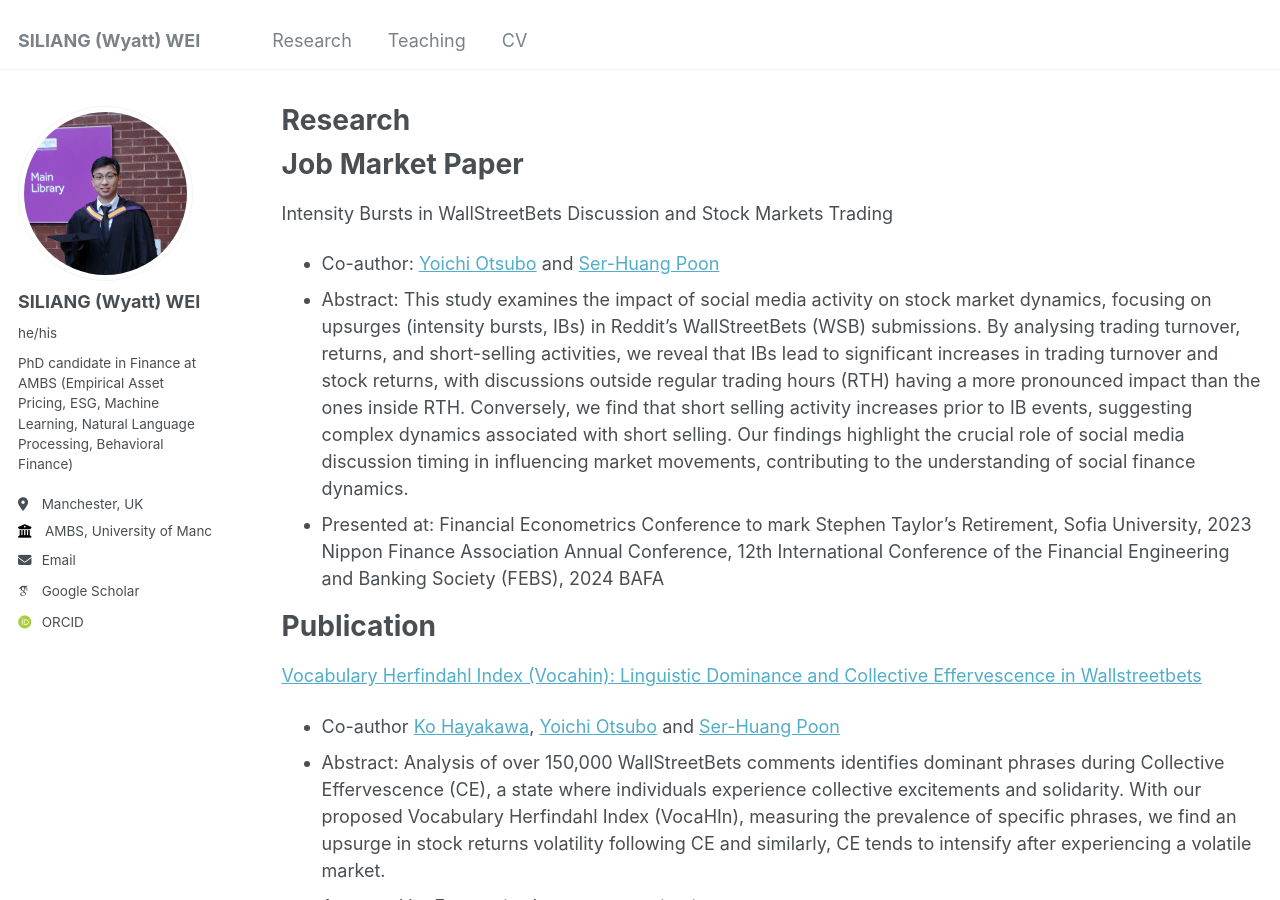
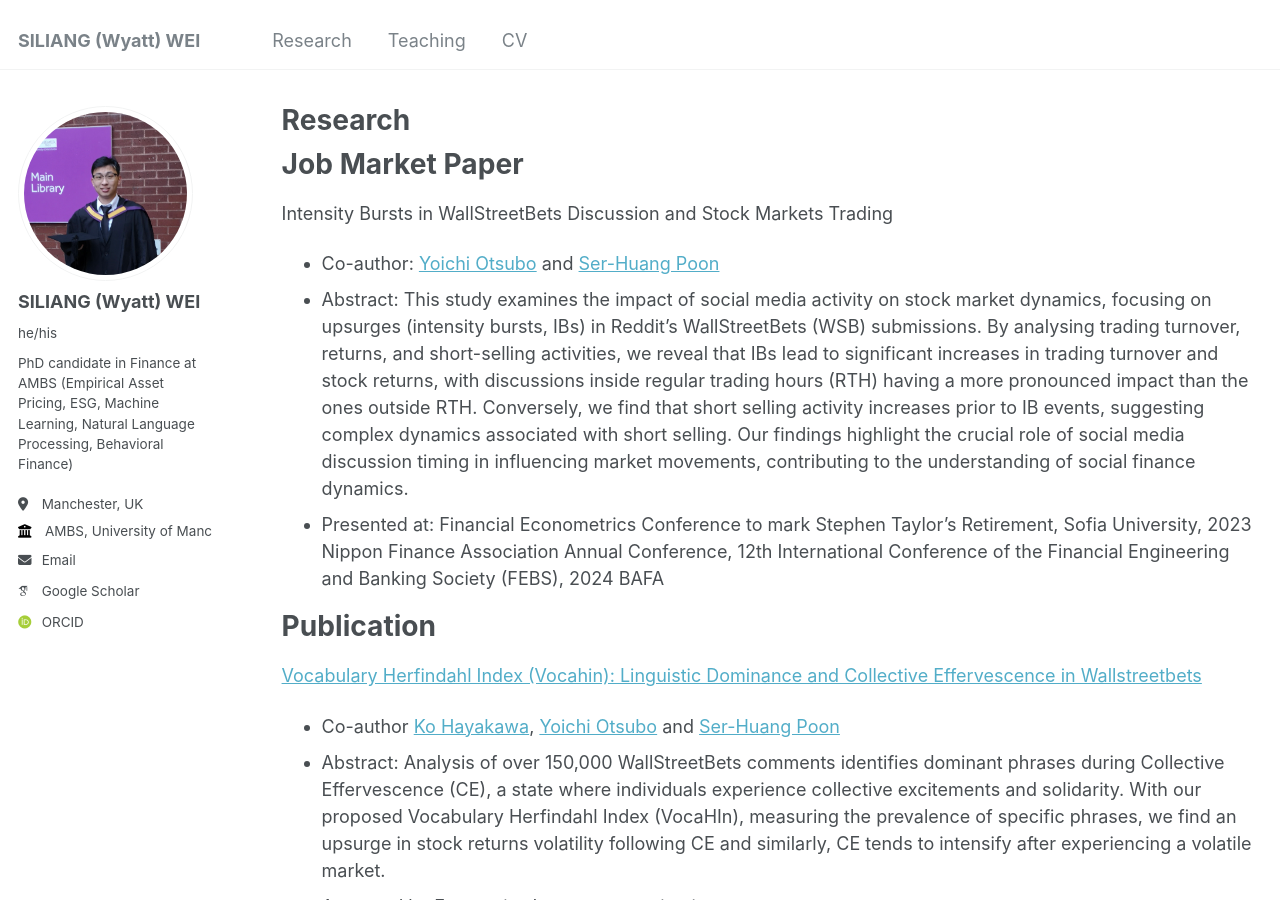
Before and after one commit to wyattswei/wyattswei.github.io, a Jekyll site: the page built from _pages/research.md, in a window 1280 px wide and 900 px high. Built offline with Jekyll 4.4.1, drawn with Linux system fonts in a browser that asks for light colours; some web fonts are replaced.

```diff
--- a/_pages/research.md
+++ b/_pages/research.md
@@ -14,7 +14,7 @@ Job Market Paper
 Intensity Bursts in WallStreetBets Discussion
 and Stock Markets Trading
 * Co-author: [Yoichi Otsubo](https://scholar.google.com/citations?user=ravVQhcAAAAJ) and [Ser-Huang Poon](https://scholar.google.co.uk/citations?user=cSrJhbIAAAAJ)
-* Abstract: This study examines the impact of social media activity on stock market dynamics, focusing on upsurges (intensity bursts, IBs) in Reddit's WallStreetBets (WSB) submissions. By analysing trading turnover, returns, and short-selling activities, we reveal that IBs lead to significant increases in trading turnover and stock returns, with discussions outside regular trading hours (RTH) having a more pronounced impact than the ones inside RTH. Conversely, we find that short selling activity increases prior to IB events, suggesting complex dynamics associated with short selling. Our findings highlight the crucial role of social media discussion timing in influencing market movements, contributing to the understanding of social finance dynamics.
+* Abstract: This study examines the impact of social media activity on stock market dynamics, focusing on upsurges (intensity bursts, IBs) in Reddit's WallStreetBets (WSB) submissions. By analysing trading turnover, returns, and short-selling activities, we reveal that IBs lead to significant increases in trading turnover and stock returns, with discussions inside regular trading hours (RTH) having a more pronounced impact than the ones outside RTH. Conversely, we find that short selling activity increases prior to IB events, suggesting complex dynamics associated with short selling. Our findings highlight the crucial role of social media discussion timing in influencing market movements, contributing to the understanding of social finance dynamics.
 * Presented at: Financial Econometrics Conference to mark Stephen Taylor’s Retirement, Sofia University, 2023 Nippon Finance Association Annual Conference, 12th International Conference of the Financial Engineering and Banking Society (FEBS), 2024 BAFA
 
 Publication
```
Also changed, not shown: _pages/cv.md (+1 -1 lines), 1 other file.
